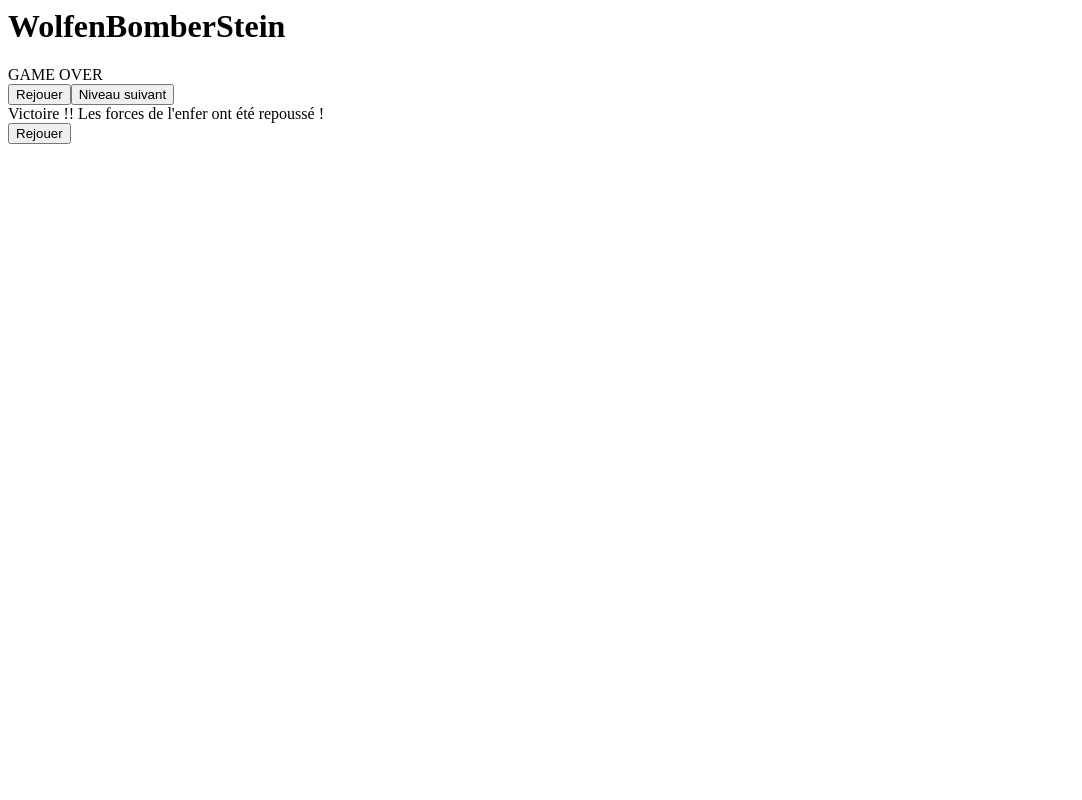
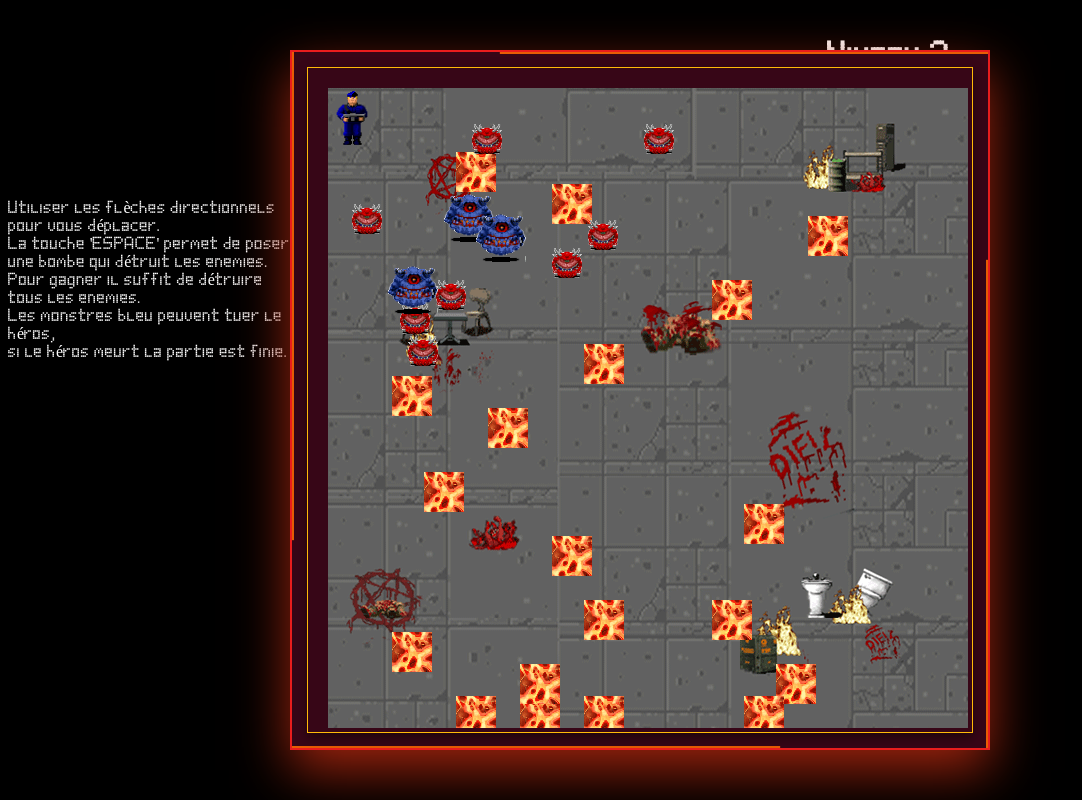
Before and after one commit to WilliamsChazal/wolfenbomberstein, a PHP site: page /niveau-2.php in a window 1280 px wide. Shown: the whole page, without its empty margins (0-1082 px from the left). Run offline with PHP 8.4, Linux system fonts and the light colour scheme.

Commit message:
implémentation niveau 2

```diff
--- a/index.php
+++ b/index.php
@@ -8,7 +8,7 @@
     <title>WolfenBomberStein</title>
 </head>
 <body>
-
+<div id="nextLevel">
     <div class="container_titre">
         <div class="titre"><H1>WolfenBomberStein</H1></div>
 
--- a/niveau-2.php
+++ b/niveau-2.php
@@ -1,10 +1,15 @@
+<link rel="stylesheet" href="style_lvl2.css">
+
+
 <div class="container_titre">
         <div class="titre"><H1>WolfenBomberStein</H1></div>
-
+        <div class="lvl"><H3>Niveau 2</H3></div>
     </div>
 
 
-
+<div class="container_global">
+  <div class="container_rules">Utiliser les flèches directionnels pour vous déplacer.<br> La touche 'ESPACE' permet de poser une bombe qui détruit les enemies.<br>Pour gagner il suffit de détruire tous les enemies.<br>Les monstres bleu peuvent tuer le héros, <br>si le héros meurt la partie est finie.</div>
+  <div id="nextLevel">
   <div class="container_game">
   <div id="mort">GAME OVER<br><button onclick="document.location.reload()">Rejouer</button><button id='btnNext'>Niveau suivant</button></div>
   <div id="victoire">Victoire !! Les forces de l'enfer ont été repoussé !<br><button onclick="document.location.reload()">Rejouer</button>
@@ -24,8 +29,7 @@
             </div>
         </div>
   </div>
-
-</div>
+  </div>
 
 
 
--- a/niveau-2/badguy-2.js
+++ b/niveau-2/badguy-2.js
@@ -1,5 +1,5 @@
-let monsterGuyWalk = 0;
-let badGuyCount = 0;
+let monsterGuyWalkdLvl2 = 0;
+let badGuyCountlvl2 = 0;
 
 function addEnemies(max){
 
@@ -33,11 +33,11 @@
 function mouvEnemies(){
     let doomGuy = document.getElementById('player');
     let enemies = document.getElementsByClassName('enemies');
-    badGuyCount ++;
+    badGuyCountlvl2 ++;
 
     for (let i = 0; i < enemies.length; i++){
         let random = Math.floor(Math.random()*24);
-        enemies[i].style.backgroundImage="url('assets/mechants/bad-guy-" + badGuyCount + ".png')";
+        enemies[i].style.backgroundImage="url('assets/mechants/bad-guy-" + badGuyCountlvl2 + ".png')";
 
 
 switch (random) {
@@ -73,7 +73,7 @@
 
 
     }
-    if (badGuyCount >= 2 ) badGuyCount=0
+    if (badGuyCountlvl2 >= 2 ) badGuyCountlvl2=0
 
 
 }
--- a/niveau-2/boss-2.js
+++ b/niveau-2/boss-2.js
@@ -1,5 +1,5 @@
-let bossWalk = 0;
-let bossCount = 0;
+let bossWalkLvl2 = 0;
+let bossCountLvl2 = 0;
 
 function addBoss(max){
 
@@ -28,17 +28,17 @@
     boss.style.left = y + 'px';
 }
 
-setInterval(mouvEnemies, 500)
+setInterval(mouvEnemies, 200)
 
 function mouvEnemies(){
     let doomGuy = document.getElementById('player');
     let boss = document.getElementsByClassName('boss');
-    bossCount++;
+    bossCountLvl2++;
 
 
     for (let i = 0; i < boss.length; i++){
         let random = Math.floor(Math.random()*24);
-        boss[i].style.backgroundImage="url('assets/mechants/boss-" + bossCount + ".png')";
+        boss[i].style.backgroundImage="url('assets/mechants/boss-" + bossCountLvl2 + ".png')";
 
 switch (random) {
     case 0:
@@ -82,7 +82,7 @@
             }
 
         }
-        if (bossCount >= 2 ) bossCount=0
+        if (bossCountLvl2 >= 2 ) bossCountLvl2=0
 }
 
 /* const doomGuy = document.getElementById('doomGuy');
--- a/niveau-2/main-2.js
+++ b/niveau-2/main-2.js
@@ -1,8 +1,8 @@
 
-let tileset = document.getElementsByClassName('tileset');
-let game = document.getElementById('gameContainer');
-let moveSize = 12;
-let doomGuyWalk = 0;
+let tilesetLvl2 = document.getElementsByClassName('tileset');
+let gameLvl2 = document.getElementById('gameContainer');
+let moveSizeLvl2 = 12;
+let doomGuyWalkLvl2 = 0;
 count = 0;
 
 
@@ -44,7 +44,7 @@
 
 // Génération aléatoire du décor
 
-function addTileSet(){
+function addtileset(){
   if (gameContainer.offsetLeft <=680 && gameContainer.offsetTop <= 680) {
 
   }
@@ -53,7 +53,7 @@
         div.setAttribute('class', 'tileset')
         div.setAttribute('id', 'tileset-'+i)
         document.getElementById('gameContainer').appendChild(div);
-        positionTileSet(div);
+        positiontileset(div);
     }
 }
 function getRandomPosition(){
@@ -66,7 +66,7 @@
     return[randomX,randomY];
 
 }
-function positionTileSet(tileset){
+function positiontileset(tileset){
     let randomPosition = getRandomPosition();
     let x = randomPosition[0]*32;
     let y = randomPosition[1]*32;
@@ -129,13 +129,13 @@
     console.log(doomGuy.style.left); */
   if (event.code == 'ArrowUp') {
 
-      if (!colisionDetectList(doomGuy,doomGuy.offsetLeft, doomGuy.offsetTop-moveSize, tileset)) {
+      if (!colisionDetectList(doomGuy,doomGuy.offsetLeft, doomGuy.offsetTop-moveSizeLvl2, tileset)) {
         if(doomGuy.offsetTop >=8){
-          doomGuyWalk = doomGuyWalk + 1;
+          doomGuyWalkLvl2 = doomGuyWalkLvl2 + 1;
           count ++;
           this.onkeydown = doomGuy.style.backgroundImage="url('assets/player/dos-" + count + ".png')";
         if (count >= 5 ) count=0
-          doomGuy.style.top = (doomGuy.offsetTop - moveSize) + "px";}
+          doomGuy.style.top = (doomGuy.offsetTop - moveSizeLvl2) + "px";}
       }
 
   }
@@ -143,38 +143,38 @@
 
   else if (event.code == 'ArrowRight') {
     // déplacement
-    if (!colisionDetectList(doomGuy,doomGuy.offsetLeft + moveSize, doomGuy.offsetTop, tileset)){
+    if (!colisionDetectList(doomGuy,doomGuy.offsetLeft + moveSizeLvl2, doomGuy.offsetTop, tileset)){
     if(doomGuy.offsetLeft <=720){
-      doomGuyWalk = doomGuyWalk + 1;
+      doomGuyWalkLvl2 = doomGuyWalkLvl2 + 1;
       count ++;
       this.onkeydown = doomGuy.style.backgroundImage="url('assets/player/droite-" + count + ".png')";
     if (count >= 5 ) count=0
-    doomGuy.style.left = (doomGuy.offsetLeft + moveSize) + "px";
+    doomGuy.style.left = (doomGuy.offsetLeft + moveSizeLvl2) + "px";
   }
 }
 }
 
   else if (event.code == 'ArrowDown') {
     // déplacement
-    if (!colisionDetectList(doomGuy,doomGuy.offsetLeft, doomGuy.offsetTop + moveSize,tileset)){
+    if (!colisionDetectList(doomGuy,doomGuy.offsetLeft, doomGuy.offsetTop + moveSizeLvl2,tileset)){
     if(doomGuy.offsetTop <=420){
-      doomGuyWalk = doomGuyWalk + 1;
+      doomGuyWalkLvl2 = doomGuyWalkLvl2 + 1;
       count ++;
       this.onkeydown = doomGuy.style.backgroundImage="url('assets/player/face-" + count + ".png')";
     if (count >= 5 ) count=0
-    doomGuy.style.top = (doomGuy.offsetTop + moveSize) + "px";
+    doomGuy.style.top = (doomGuy.offsetTop + moveSizeLvl2) + "px";
   }
 }
 }
   else if (event.code == 'ArrowLeft') {
-    if (!colisionDetectList(doomGuy,doomGuy.offsetLeft -moveSize, doomGuy.offsetTop, -moveSize, tileset)){
+    if (!colisionDetectList(doomGuy,doomGuy.offsetLeft -moveSizeLvl2, doomGuy.offsetTop, -moveSizeLvl2, tileset)){
     // déplacement
   if(doomGuy.offsetLeft >= -5){
-    doomGuyWalk = doomGuyWalk + 1;
+    doomGuyWalkLvl2 = doomGuyWalkLvl2 + 1;
     count ++;
     this.onkeydown = doomGuy.style.backgroundImage="url('assets/player/gauche-" + count + ".png')";
   if (count >= 5 ) count=0
-  doomGuy.style.left = (doomGuy.offsetLeft - moveSize) + "px";
+  doomGuy.style.left = (doomGuy.offsetLeft - moveSizeLvl2) + "px";
   }
     }
 }
@@ -186,14 +186,14 @@
  function init() {
   gameContainer.innerHTML = '';
   tileset = document.getElementsByClassName('tileset');
-  game = document.getElementById('gameContainer');
-  moveSize = 12;
-  doomGuyWalk = 0;
+  gameLvl2 = document.getElementById('gameContainer');
+  moveSizeLvl2 = 12;
+  doomGuyWalkLvl2 = 0;
   count = 0;
    /* addWall(); */
-   addTileSet();
-   addEnemies(5);
-   addBoss(1)
+   addtileset();
+   addEnemies(8);
+   addBoss(3)
    testEnd();
    addPlayer();
    addBomb();
--- a/project.php
+++ /dev/null
@@ -1 +0,0 @@
-<h1>HELLO WORLD</h1>
--- a/style.css
+++ b/style_lvl2.css
@@ -14,17 +14,23 @@
     justify-content: center;
     align-items: center;
     margin-bottom: 3rem;
-    flex-direction: row;
+}
 
-
-
-}
 .titre{
     font-family: "poxel-font";
     color: white;
     font-size: 26px;
 
 
+}
+.lvl{
+  font-family: "poxel-font";
+  color: white;
+  font-size: 26px;
+  display: flex;
+  justify-content: center;
+  align-items: center;
+  margin-bottom: 3rem;
 }
 
 .texte{
@@ -50,11 +56,11 @@
     transform: translate(-50%, -50%);
     width: 600px;
     height: 600px;
-    background: #111845a6;
+    background: #3706179d;
     box-sizing: border-box;
     overflow: hidden;
-    box-shadow: 0 20px 50px rgb(23, 32, 90);
-    border: 2px solid #2a3cad;
+    box-shadow:  0 20px 50px rgba(160, 36, 14, 0.788);
+    border:  2px solid #e91d1d;
     color: white;
     padding: 20px;
   margin: auto;
@@ -77,16 +83,17 @@
     transform: translate(-50%, -50%);
     width: 600px;
     height: 600px;
-    background: #111845a6;
+    background: #3706179d;
     box-sizing: border-box;
     overflow: hidden;
-    box-shadow: 0 20px 50px rgb(23, 32, 90);
-    border: 2px solid #2a3cad;
+    box-shadow:  0 20px 50px rgb(160, 36, 14,0.788);
+    border:  2px solid #e91d1d;
     color: white;
     padding: 20px;
   margin: auto;
 
 }
+
 
 
 
@@ -108,10 +115,10 @@
 
 
 #gameContainer{
-    width: 500px;
-    height: 500px;
+    width: 640px;
+    height: 640px;
     margin: 0 auto;
-    background-image: url(assets/background.png);
+    background-image: url(assets/lvl-2.png);
     position: relative;
     overflow: hidden;
 
@@ -179,13 +186,13 @@
     top: 50%;
     left: 50%;
     transform: translate(-50%, -50%);
-    width: 600px;
-    height: 600px;
-    background: #111845a6;
+    width: 700px;
+    height: 700px;
+    background: #370617;
     box-sizing: border-box;
     overflow: hidden;
-    box-shadow: 0 20px 50px rgb(23, 32, 90);
-    border: 2px solid #2a3cad;
+    box-shadow: 0 20px 50px rgb(160, 36, 14);
+    border: 2px solid #e91d1d;
     color: white;
     padding: 20px;
   }
@@ -214,7 +221,7 @@
     left:15px;
     right:15px;
     bottom:15px;
-    border:1px solid #EDF2F4;
+    border:1px solid #ffba08;
     padding:20px;
     text-align:center;
     box-shadow: 0 5px 10px rgba(9,0,0,0.5);
@@ -258,7 +265,7 @@
     position: absolute;
     width:100%;
     height: 2px;
-    background: #50dfdb;
+    background: #e85d04;
     animation: animate 4s linear infinite;
   }
 
```
Also changed, not shown: assets/lvl-2.png (added).
